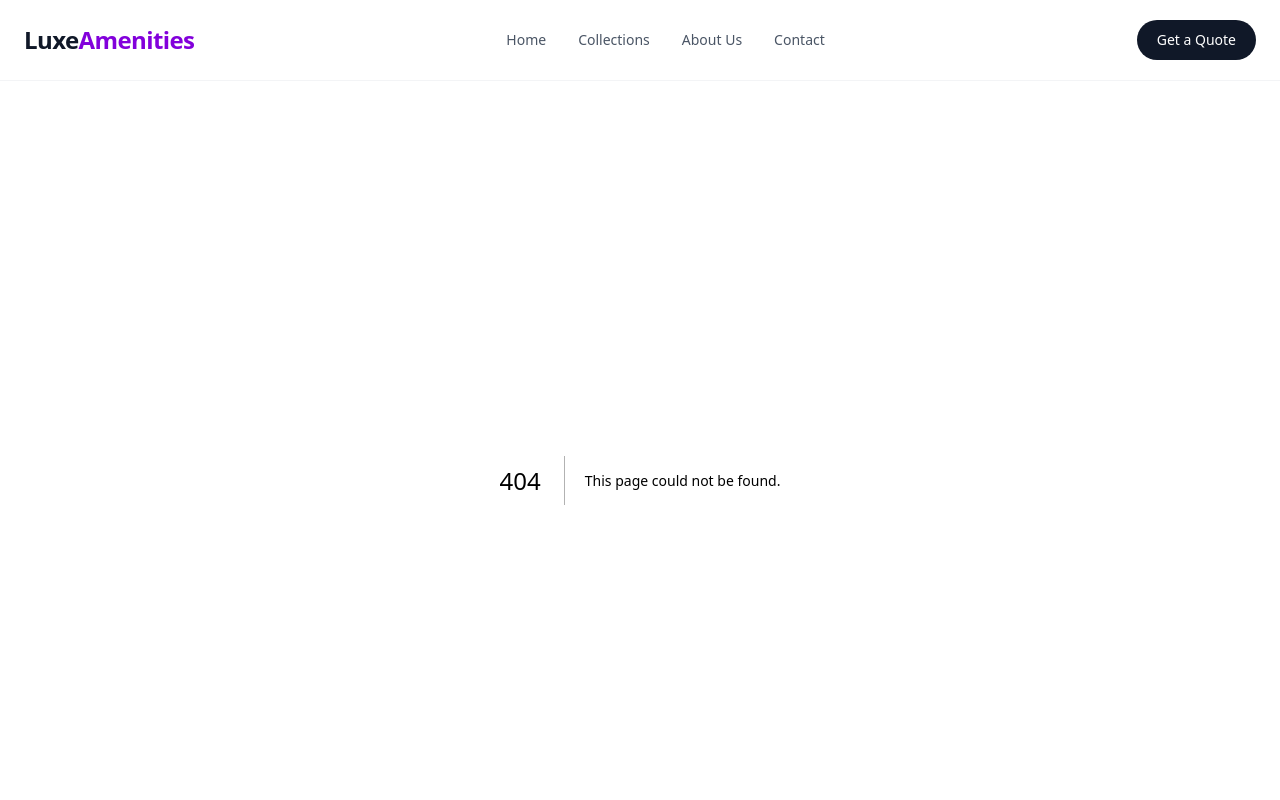
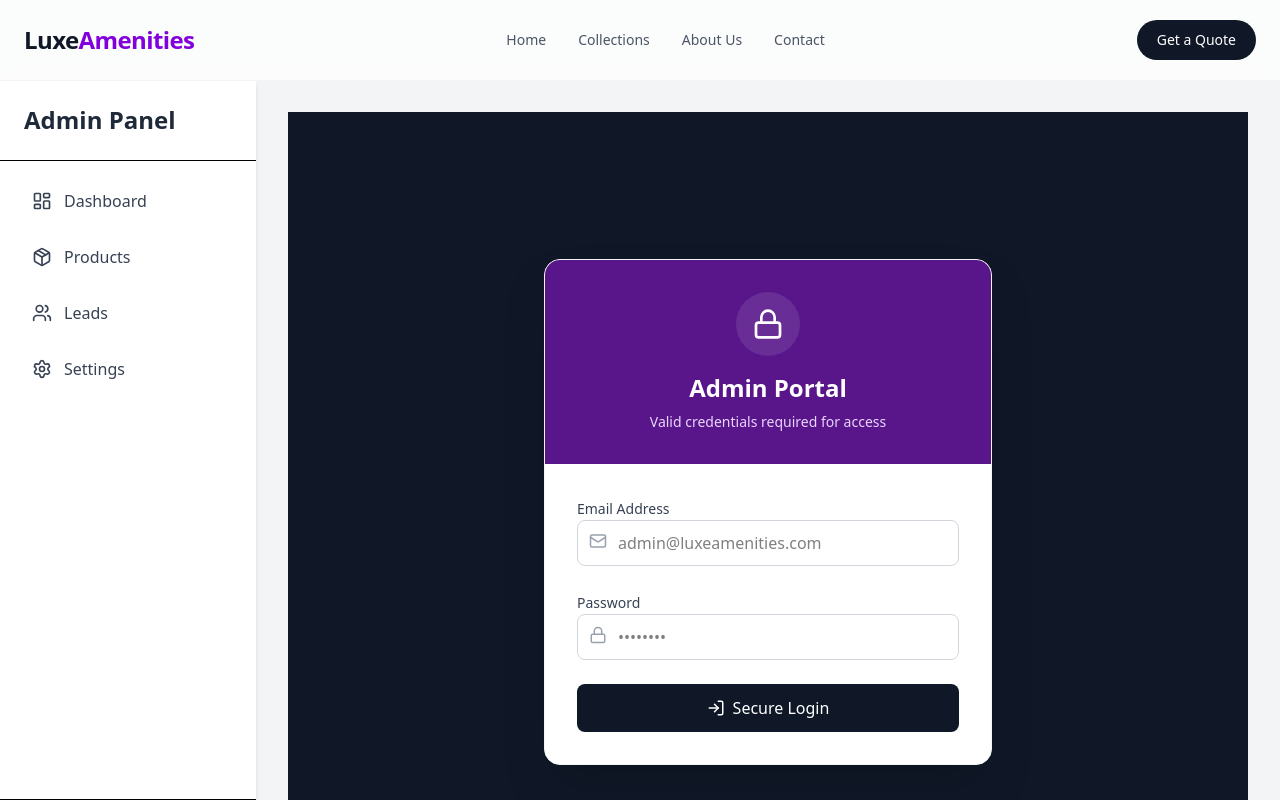
Before and after one commit to himanshugfx/gaur, a Next.js app: page /admin/login in a window 1280 px wide. Before the commit this address had no page. Shown: the top 800 px of the page. Built offline with nearby package versions, Linux system fonts and the light colour scheme; a web font is replaced by a local one.

Commit message:
Add Admin Security (Login, Middleware) and Dummy Products Seed

```diff
--- a/package.json
+++ b/package.json
@@ -12,7 +12,9 @@
   "dependencies": {
     "@prisma/adapter-pg": "^7.2.0",
     "@prisma/client": "^7.2.0",
+    "bcryptjs": "^3.0.3",
     "clsx": "^2.1.1",
+    "jose": "^6.1.3",
     "lucide-react": "^0.562.0",
     "next": "16.1.1",
     "pg": "^8.16.3",
@@ -22,6 +24,7 @@
   },
   "devDependencies": {
     "@tailwindcss/postcss": "^4",
+    "@types/bcryptjs": "^2.4.6",
     "@types/node": "^20",
     "@types/pg": "^8.16.0",
     "@types/react": "^19",
@@ -33,6 +36,7 @@
     "prettier-plugin-tailwindcss": "^0.7.2",
     "prisma": "^7.2.0",
     "tailwindcss": "^4",
+    "tsx": "^4.21.0",
     "typescript": "^5"
   }
 }
--- /dev/null
+++ b/src/app/admin/login/page.tsx
@@ -0,0 +1,110 @@
+'use client'
+
+import { useState } from 'react'
+import { useRouter } from 'next/navigation'
+import { Lock, Mail, Loader2, LogIn } from 'lucide-react'
+
+export default function AdminLoginPage() {
+    const [email, setEmail] = useState('')
+    const [password, setPassword] = useState('')
+    const [error, setError] = useState('')
+    const [loading, setLoading] = useState(false)
+    const router = useRouter()
+
+    const handleSubmit = async (e: React.FormEvent) => {
+        e.preventDefault()
+        setLoading(true)
+        setError('')
+
+        try {
+            const res = await fetch('/api/admin/login', {
+                method: 'POST',
+                headers: { 'Content-Type': 'application/json' },
+                body: JSON.stringify({ email, password }),
+            })
+
+            if (res.ok) {
+                router.push('/admin')
+                router.refresh()
+            } else {
+                const data = await res.json()
+                setError(data.message || 'Login failed')
+            }
+        } catch (err) {
+            setError('Something went wrong')
+        } finally {
+            setLoading(false)
+        }
+    }
+
+    return (
+        <div className="min-h-screen flex items-center justify-center bg-gray-900 px-4">
+            <div className="w-full max-w-md bg-white rounded-2xl shadow-2xl overflow-hidden border border-gray-100">
+                <div className="bg-purple-900 p-8 text-center">
+                    <div className="inline-flex items-center justify-center w-16 h-16 bg-white/10 rounded-full mb-4 backdrop-blur-sm">
+                        <Lock className="text-white" size={32} />
+                    </div>
+                    <h1 className="text-2xl font-serif font-bold text-white mb-2">Admin Portal</h1>
+                    <p className="text-purple-200 text-sm">Valid credentials required for access</p>
+                </div>
+
+                <div className="p-8">
+                    {error && (
+                        <div className="bg-red-50 text-red-600 p-3 rounded-lg text-sm mb-6 flex items-center gap-2 border border-red-100">
+                            <span className="w-1.5 h-1.5 bg-red-600 rounded-full"></span>
+                            {error}
+                        </div>
+                    )}
+
+                    <form onSubmit={handleSubmit} className="space-y-6">
+                        <div className="space-y-2">
+                            <label className="text-sm font-medium text-gray-700">Email Address</label>
+                            <div className="relative">
+                                <Mail className="absolute left-3 top-3 text-gray-400" size={18} />
+                                <input
+                                    type="email"
+                                    value={email}
+                                    onChange={(e) => setEmail(e.target.value)}
+                                    className="w-full pl-10 pr-4 py-2.5 border border-gray-300 rounded-lg focus:ring-2 focus:ring-purple-600 focus:border-transparent transition-all outline-none"
+                                    placeholder="admin@luxeamenities.com"
+                                    required
+                                />
+                            </div>
+                        </div>
+
+                        <div className="space-y-2">
+                            <label className="text-sm font-medium text-gray-700">Password</label>
+                            <div className="relative">
+                                <Lock className="absolute left-3 top-3 text-gray-400" size={18} />
+                                <input
+                                    type="password"
+                                    value={password}
+                                    onChange={(e) => setPassword(e.target.value)}
+                                    className="w-full pl-10 pr-4 py-2.5 border border-gray-300 rounded-lg focus:ring-2 focus:ring-purple-600 focus:border-transparent transition-all outline-none"
+                                    placeholder="••••••••"
+                                    required
+                                />
+                            </div>
+                        </div>
+
+                        <button
+                            type="submit"
+                            disabled={loading}
+                            className="w-full bg-gray-900 hover:bg-purple-700 text-white font-medium py-3 rounded-lg flex items-center justify-center gap-2 transition-colors disabled:opacity-50 disabled:cursor-not-allowed"
+                        >
+                            {loading ? (
+                                <>
+                                    <Loader2 className="animate-spin" size={18} /> Authenticating...
+                                </>
+                            ) : (
+                                <>
+                                    <LogIn size={18} /> Secure Login
+                                </>
+                            )}
+                        </button>
+                    </form>
+                </div>
+            </div>
+        </div>
+    )
+}
--- /dev/null
+++ b/src/app/api/admin/login/route.ts
@@ -0,0 +1,47 @@
+
+import { NextResponse } from 'next/server'
+import { prisma } from '@/lib/prisma'
+import { verifyPassword, signToken } from '@/lib/auth'
+import { cookies } from 'next/headers'
+
+export async function POST(req: Request) {
+    try {
+        const { email, password } = await req.json()
+
+        if (!email || !password) {
+            return NextResponse.json({ message: 'Missing fields' }, { status: 400 })
+        }
+
+        const admin = await prisma.admin.findUnique({
+            where: { email },
+        })
+
+        if (!admin) {
+            return NextResponse.json({ message: 'Invalid credentials' }, { status: 401 })
+        }
+
+        const isValid = await verifyPassword(password, admin.passwordHash)
+
+        if (!isValid) {
+            return NextResponse.json({ message: 'Invalid credentials' }, { status: 401 })
+        }
+
+        const token = await signToken({ id: admin.id, email: admin.email })
+
+        // Await the cookies() promise (Next.js 15+ requirement, good practice for 16 too)
+        const cookieStore = await cookies()
+
+        cookieStore.set('admin_token', token, {
+            httpOnly: true,
+            secure: process.env.NODE_ENV === 'production',
+            sameSite: 'strict',
+            maxAge: 60 * 60 * 24, // 24 hours
+            path: '/',
+        })
+
+        return NextResponse.json({ success: true })
+    } catch (error) {
+        console.error('Login error:', error)
+        return NextResponse.json({ message: 'Internal server error' }, { status: 500 })
+    }
+}
--- /dev/null
+++ b/src/lib/auth.ts
@@ -0,0 +1,29 @@
+
+import { SignJWT, jwtVerify } from 'jose'
+import bcrypt from 'bcryptjs'
+
+const SECRET_KEY = new TextEncoder().encode(process.env.JWT_SECRET || 'super-secret-key-change-this')
+const ALG = 'HS256'
+
+export async function verifyPassword(password: string, hash: string): Promise<boolean> {
+    return bcrypt.compare(password, hash)
+}
+
+export async function signToken(payload: { id: string; email: string }) {
+    return new SignJWT(payload)
+        .setProtectedHeader({ alg: ALG })
+        .setIssuedAt()
+        .setExpirationTime('24h')
+        .sign(SECRET_KEY)
+}
+
+export async function verifyToken(token: string) {
+    try {
+        const { payload } = await jwtVerify(token, SECRET_KEY, {
+            algorithms: [ALG],
+        })
+        return payload
+    } catch (error) {
+        return null
+    }
+}
--- /dev/null
+++ b/src/middleware.ts
@@ -0,0 +1,38 @@
+
+import { NextResponse } from 'next/server'
+import type { NextRequest } from 'next/server'
+import { jwtVerify } from 'jose'
+
+const SECRET_KEY = new TextEncoder().encode(process.env.JWT_SECRET || 'super-secret-key-change-this')
+
+export async function middleware(request: NextRequest) {
+    // Only protect /admin routes
+    if (request.nextUrl.pathname.startsWith('/admin')) {
+        // Allow access to login page
+        if (request.nextUrl.pathname === '/admin/login') {
+            return NextResponse.next()
+        }
+
+        const token = request.cookies.get('admin_token')?.value
+
+        if (!token) {
+            return NextResponse.redirect(new URL('/admin/login', request.url))
+        }
+
+        try {
+            await jwtVerify(token, SECRET_KEY, {
+                algorithms: ['HS256'],
+            })
+            return NextResponse.next()
+        } catch (error) {
+            // Token invalid or expired
+            return NextResponse.redirect(new URL('/admin/login', request.url))
+        }
+    }
+
+    return NextResponse.next()
+}
+
+export const config = {
+    matcher: '/admin/:path*',
+}
```
Also changed, not shown: .agent/workflows/security-review.md, 1 other file (tests, documents, lock files or other folders).
